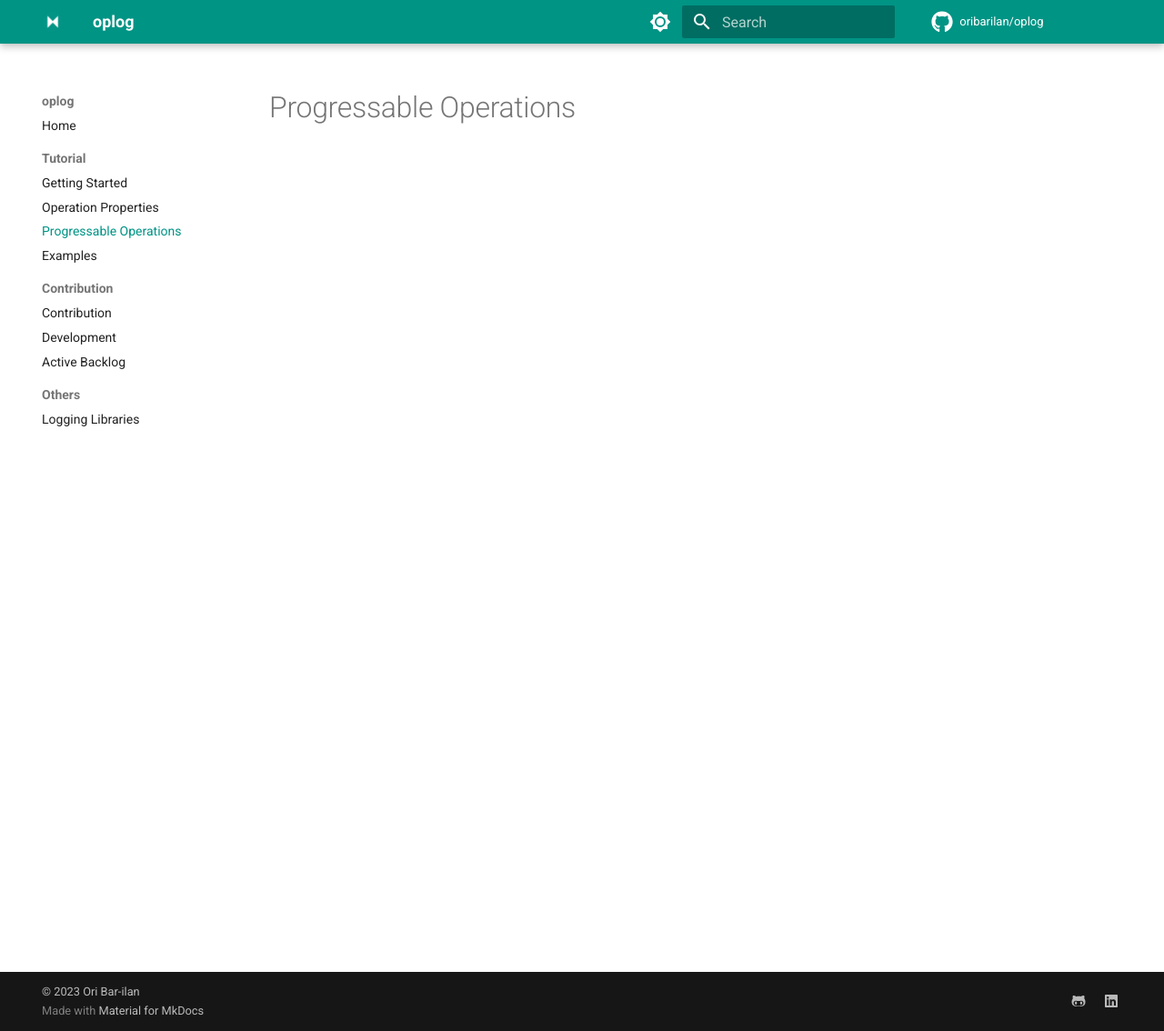
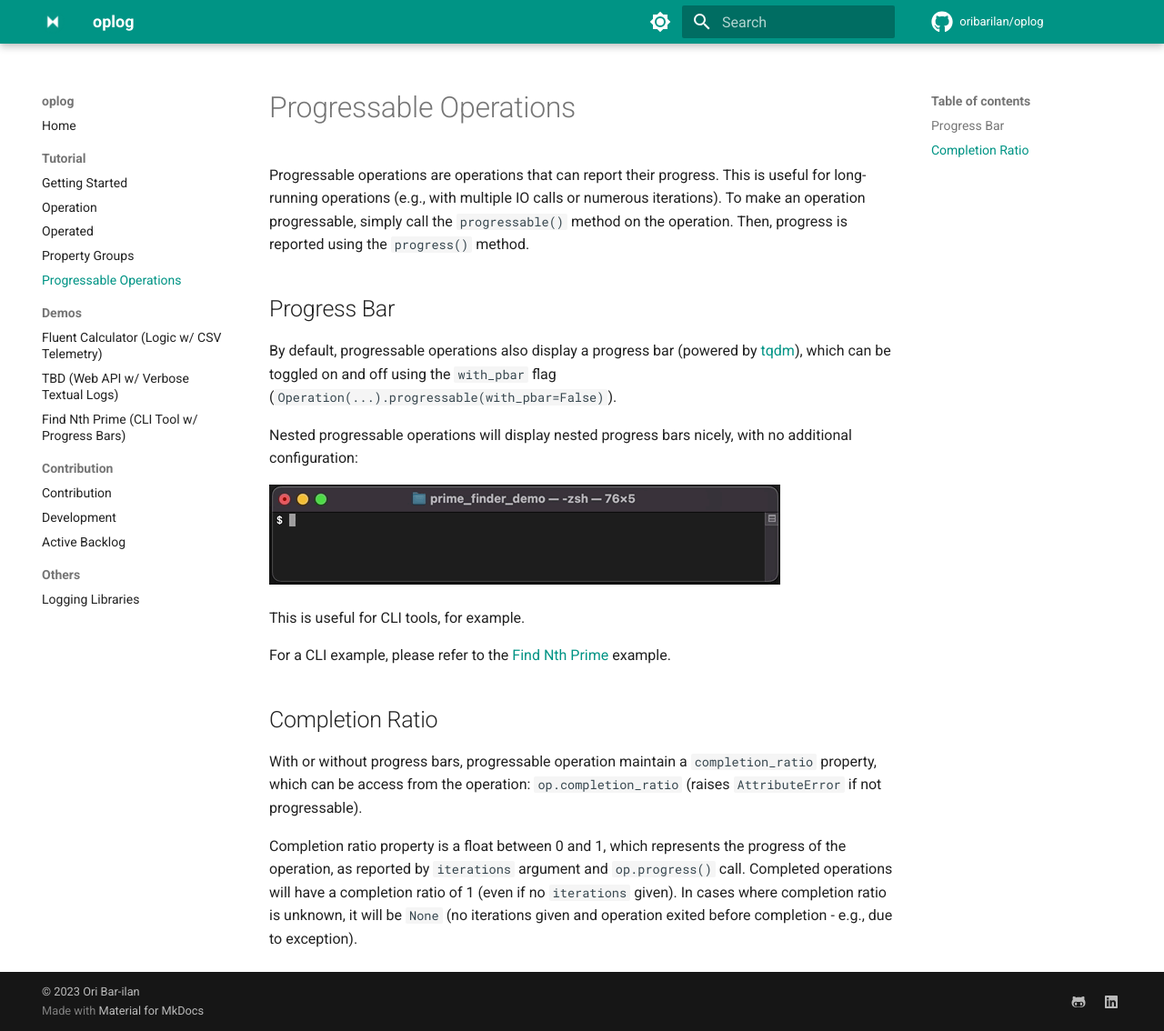
Before and after one commit to oribarilan/oplog, an MkDocs documentation site: the page built from docs/tutorial/progressable_operations.md, in a window 1280 px wide and 1134 px high. Shown: the whole window at 91% size. Built offline with MkDocs 1.6.1 and Material for MkDocs 9.7.7, drawn with Linux system fonts in a browser that asks for light colours; comment, search, counter and statistics services are not loaded.

Commit message:
addings docs

```diff
--- a/docs/tutorial/progressable_operations.md
+++ b/docs/tutorial/progressable_operations.md
@@ -1 +1,29 @@
 # Progressable Operations
+
+Progressable operations are operations that can report their progress.
+This is useful for long-running operations (e.g., with multiple IO calls or numerous iterations).
+To make an operation progressable, simply call the `progressable()` method on the operation.
+Then, progress is reported using the `progress()` method.
+
+## Progress Bar
+By default, progressable operations also display a progress bar (powered by [tqdm](https://github.com/tqdm/tqdm)),
+which can be toggled on and off using the `with_pbar` flag (`Operation(...).progressable(with_pbar=False)`).
+
+Nested progressable operations will display nested progress bars nicely, with no additional configuration:
+
+![Nested progress bars](../assets/find_nth_prime.gif)
+
+This is useful for CLI tools, for example.
+
+For a CLI example, please refer to the [Find Nth Prime](https://github.com/oribarilan/oplog/blob/main/examples/prime_finder_demo/find_nth_prime.py) example.
+
+## Completion Ratio
+
+With or without progress bars, progressable operation maintain a `completion_ratio` property,
+which can be access from the operation: `op.completion_ratio` (raises `AttributeError` if not progressable).
+
+Completion ratio property is a float between 0 and 1, which represents the progress of the operation,
+as reported by `iterations` argument and `op.progress()` call.
+Completed operations will have a completion ratio of 1 (even if no `iterations` given).
+In cases where completion ratio is unknown, it will be `None`
+(no iterations given and operation exited before completion - e.g., due to exception).
--- a/mkdocs.yml
+++ b/mkdocs.yml
@@ -80,9 +80,14 @@ nav:
     - index.md
     - Tutorial:
         - Getting Started: tutorial/getting_started.md
-        - Operation Properties: tutorial/operation_properties.md
+        - Operation: tutorial/operation.md
+        - Operated: tutorial/operated.md
+        - Property Groups: tutorial/property_groups.md
         - Progressable Operations: tutorial/progressable_operations.md
-        - Examples: tutorial/examples.md
+    - Demos:
+        - Fluent Calculator (Logic w/ CSV Telemetry): demos/fluent_calculator.md
+        - TBD (Web API w/ Verbose Textual Logs): demos/tbd.md
+        - Find Nth Prime (CLI Tool w/ Progress Bars): demos/find_nth_prime.md
     - Contribution:
         - Contribution: contribution/contribution.md
         - Development: contribution/development.md
--- a/pyproject.toml
+++ b/pyproject.toml
@@ -4,7 +4,7 @@ build-backend = "setuptools.build_meta"
 
 [project]
 name = "op-log"
-version = "0.19.0"
+version = "0.20.0"
 description = "Easy-to-use context-rich Python logging library."
 readme = "README.md"
 authors = [{ name = "Ori Bar-ilan", email = "python.oplog@gmail.com" }]
```
Also changed, not shown: docs/demos/find_nth_prime.md (added, +8 -0 lines), docs/demos/fluent_calculator.md (renamed from docs/tutorial/examples.md, +5 -2 lines), docs/demos/tbd.md (added, +23 -0 lines), docs/tutorial/operated.md (added, +3 -0 lines), docs/tutorial/operation.md (added, +42 -0 lines), docs/tutorial/property_groups.md (renamed from docs/tutorial/operation_properties.md, +1 -1 lines), docs/assets/find_nth_prime.gif, 4 other files.
